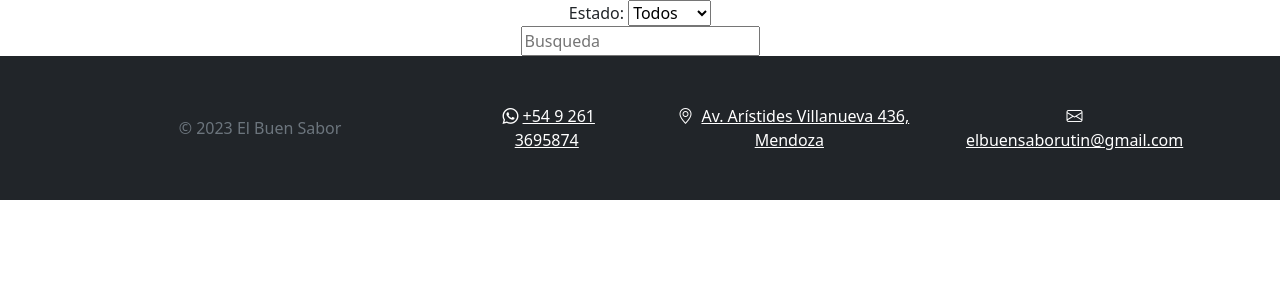
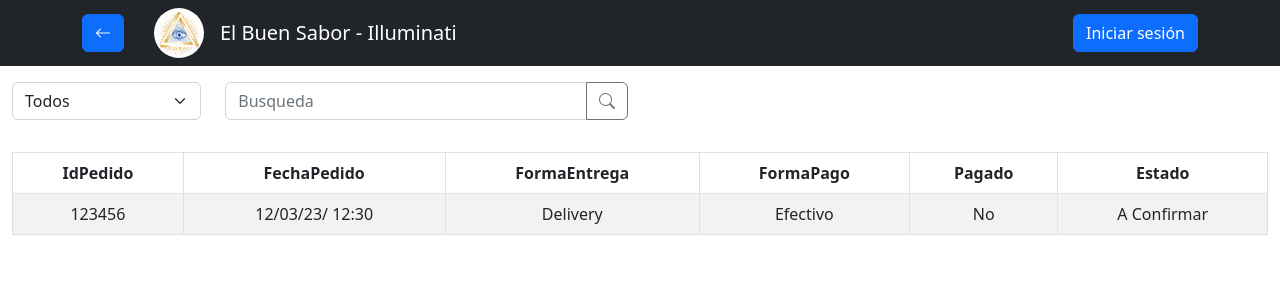
Before and after one commit to RamaHualpusher/Illuminati-ElBuenSabor-Frontend, a React (Create React App) app: page /admin/facturas in a window 1280 px wide. Shown: the top 300 px of the page. Built offline with nearby package versions, Linux system fonts and the light colour scheme.

Commit message:
implementacion de tabla Factura

```diff
--- a/src/App.tsx
+++ b/src/App.tsx
@@ -2,7 +2,6 @@
 import './App.css';
 import { useAuth0 } from '@auth0/auth0-react';
 import IndexRouter from "./routers/IndexRouter";
-import Footer from './components/Footer/Footer';
 import Spinner from './components/Spinner/Spinner';
 
 function App(): JSX.Element {
@@ -13,7 +12,6 @@
   return (
     <div className="App">
       <IndexRouter />
-      <Footer/>
     </div>
   );
 }
--- a/src/components/Bill/Bill.tsx
+++ b/src/components/Bill/Bill.tsx
@@ -1,9 +1,12 @@
 import { cashierOrder } from '../../types/types';
 import React, { useState } from 'react'
-// import BillTable from './BillTable/BillTable';
+import BillTable from './BillTable/BillTable';
+import AdminBar from '../NavBar/AdminBar';
+import { Container, Row, Col, Form, InputGroup, Button, FormControl } from 'react-bootstrap';
 
-export default function Bill() {
+interface BillProps {}
 
+const Bill: React.FC<BillProps> = () => {
   const productosPrueba: cashierOrder[] = [
     {
       IdPedido: 123456,
@@ -12,46 +15,6 @@
       FormaPago: "Efectivo",
       Pagado: "No",
       Estado: "A Confirmar"
-    },
-    {
-      IdPedido: 123456,
-      FechaPedido: "12/03/23/ 12:30",
-      FormaEntrega: "Delivery",
-      FormaPago: "Efectivo",
-      Pagado: "Si",
-      Estado: "Delivery"
-    },
-    {
-      IdPedido: 123456,
-      FechaPedido: "12/03/23/ 12:30",
-      FormaEntrega: "Delivery",
-      FormaPago: "Efectivo",
-      Pagado: "Si",
-      Estado: "Listo"
-    },
-    {
-      IdPedido: 1,
-      FechaPedido: "12/03/23/ 12:30",
-      FormaEntrega: "Delivery",
-      FormaPago: "Efectivo",
-      Pagado: "No",
-      Estado: "A Confirmar"
-    },
-    {
-      IdPedido: 123456999,
-      FechaPedido: "12/03/23/ 12:30",
-      FormaEntrega: "Delivery",
-      FormaPago: "Efectivo",
-      Pagado: "Si",
-      Estado: "Delivery"
-    },
-    {
-      IdPedido: 123456,
-      FechaPedido: "12/03/23/ 12:30",
-      FormaEntrega: "Delivery",
-      FormaPago: "Efectivo",
-      Pagado: "Si",
-      Estado: "Listo"
     }
   ]
 
@@ -59,12 +22,10 @@
   const [orderComplete, setOrderComplete] = useState<cashierOrder[]>(productosPrueba);
   const [search, setSearch] = useState("");
 
-
-  const handleChange = (e: any) => {
+  const handleChange = (e: React.ChangeEvent<HTMLInputElement>) => {
     setSearch(e.target.value);
     filter(e.target.value);
   };
-
 
   const filter = (serchParam: string) => {
     var serchResult = orderComplete.filter((productVal: cashierOrder) => {
@@ -93,27 +54,42 @@
     setOrder(serchResult);
   };
 
-
   return (
-    <div >
-      <div className='Filter_Container'>
     <div>
-          <span>Estado: </span>
-          <select className='Select_nivelStock'>
+        <AdminBar/>
+      <Container fluid>
+        <Row className='mt-3'>
+          <Col sm={2}>
+            <Form.Select className='Select_nivelStock'>
               <option>Todos</option>
               <option>Faltante</option>
               <option>Optimo</option>
               <option>Pedir</option>
-          </select>
+            </Form.Select>
+          </Col>
+          <Col sm={4}>
+            <InputGroup className="mb-3">
+              <FormControl
+                placeholder="Busqueda"
+                aria-label="Busqueda"
+                aria-describedby="basic-addon2"
+                value={search}
+                onChange={handleChange}
+              />
+              <Button variant="outline-secondary" id="button-addon2">
+              <i className="bi bi-search"></i>
+              </Button>
+            </InputGroup>
+          </Col>
+        </Row>
+        <Row className='mt-3'>
+          <Col>
+            <BillTable orders={order} />
+          </Col>
+        </Row>
+      </Container>
     </div>
-        <div className="Container_input">
-          <input placeholder="Busqueda" className="busqueda_comida" value={search} onChange={handleChange}></input>
-          <i className="fa-solid fa-magnifying-glass" style={{ color: "black" }}></i>
-        </div>
-      </div>
-      <div className='Container_Cashier_Table'>
-        {/* <BillingTable orders={order} /> */}
-      </div>
-    </div>
-  )
-}
+  );
+};
+
+export default Bill;
--- a/src/components/Bill/BillTable/BillTable.tsx
+++ b/src/components/Bill/BillTable/BillTable.tsx
@@ -1 +1,37 @@
-export {};
+import { cashierOrder } from '../../../types/types';
+import { Table } from 'react-bootstrap';
+
+interface BillTableProps {
+  orders: cashierOrder[];
+}
+
+const BillTable = ({ orders }: BillTableProps) => {
+  return (
+    <Table striped bordered hover>
+      <thead>
+        <tr>
+          <th>IdPedido</th>
+          <th>FechaPedido</th>
+          <th>FormaEntrega</th>
+          <th>FormaPago</th>
+          <th>Pagado</th>
+          <th>Estado</th>
+        </tr>
+      </thead>
+      <tbody>
+        {orders.map((order) => (
+          <tr key={order.IdPedido}>
+            <td>{order.IdPedido}</td>
+            <td>{order.FechaPedido}</td>
+            <td>{order.FormaEntrega}</td>
+            <td>{order.FormaPago}</td>
+            <td>{order.Pagado}</td>
+            <td>{order.Estado}</td>
+          </tr>
+        ))}
+      </tbody>
+    </Table>
+  );
+};
+
+export default BillTable;
--- a/src/routers/UserRouter.tsx
+++ b/src/routers/UserRouter.tsx
@@ -3,12 +3,14 @@
 import Landing from "../components/Landing/Landing";
 import { Route, Routes } from "react-router-dom";
 import { Link } from "react-router-dom";
+import Footer from "../components/Footer/Footer";
 
 //esto son los botones JAVI!!!!!
 const UserRouter = () => {
   return (
     <div>
       <NavBar />
+
       <Routes>
         <Route path="/" element={<Landing />} />
       </Routes>
@@ -21,6 +23,7 @@
           <Link to="/cocina/rubros/productos" className="btn btn-success my-3">Rubros Productos</Link>
         </div>
       </div>
+      <Footer/>
     </div>
   );
 };
```
Lines whose indentation alone changed are shown as unchanged.
